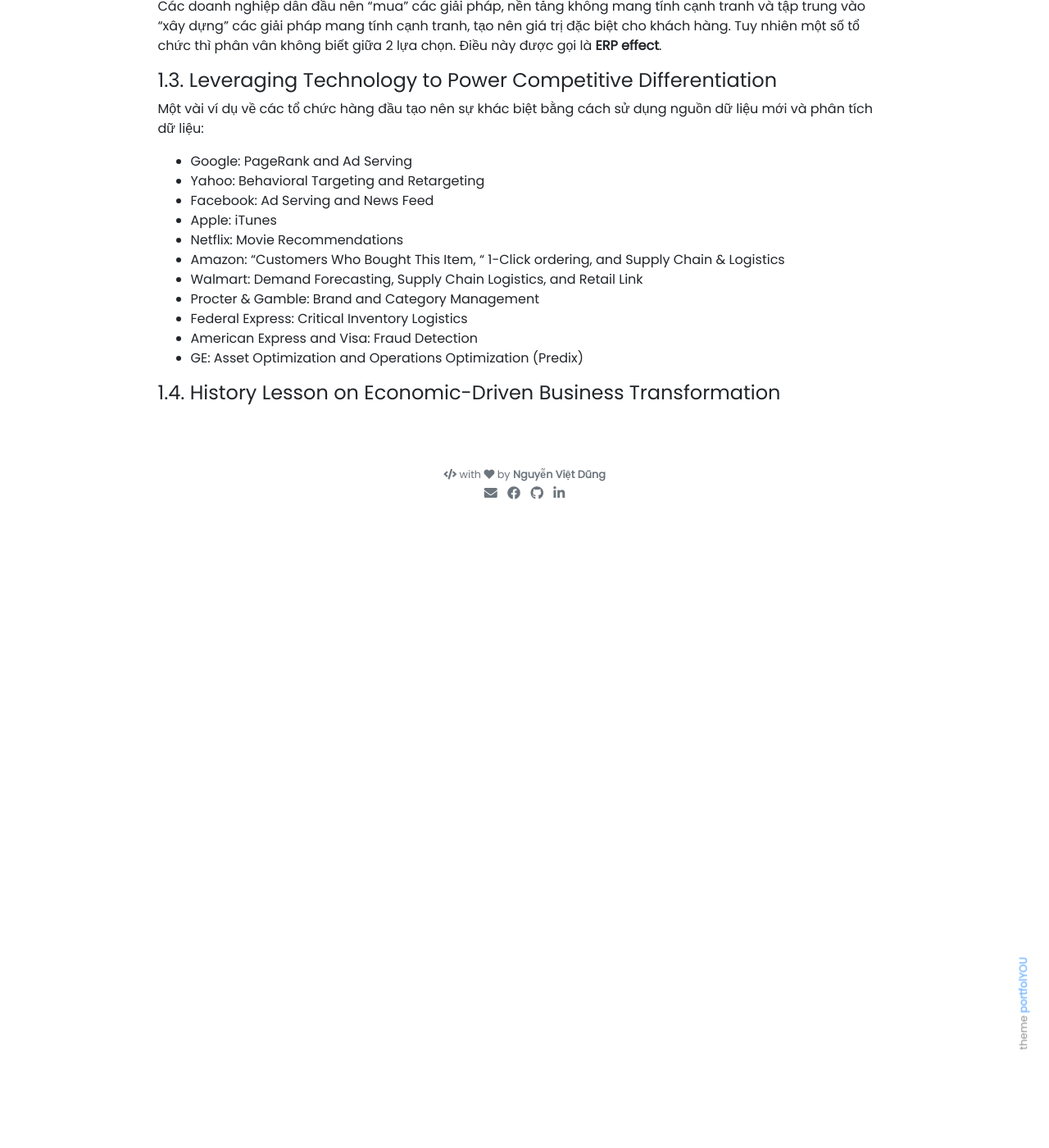
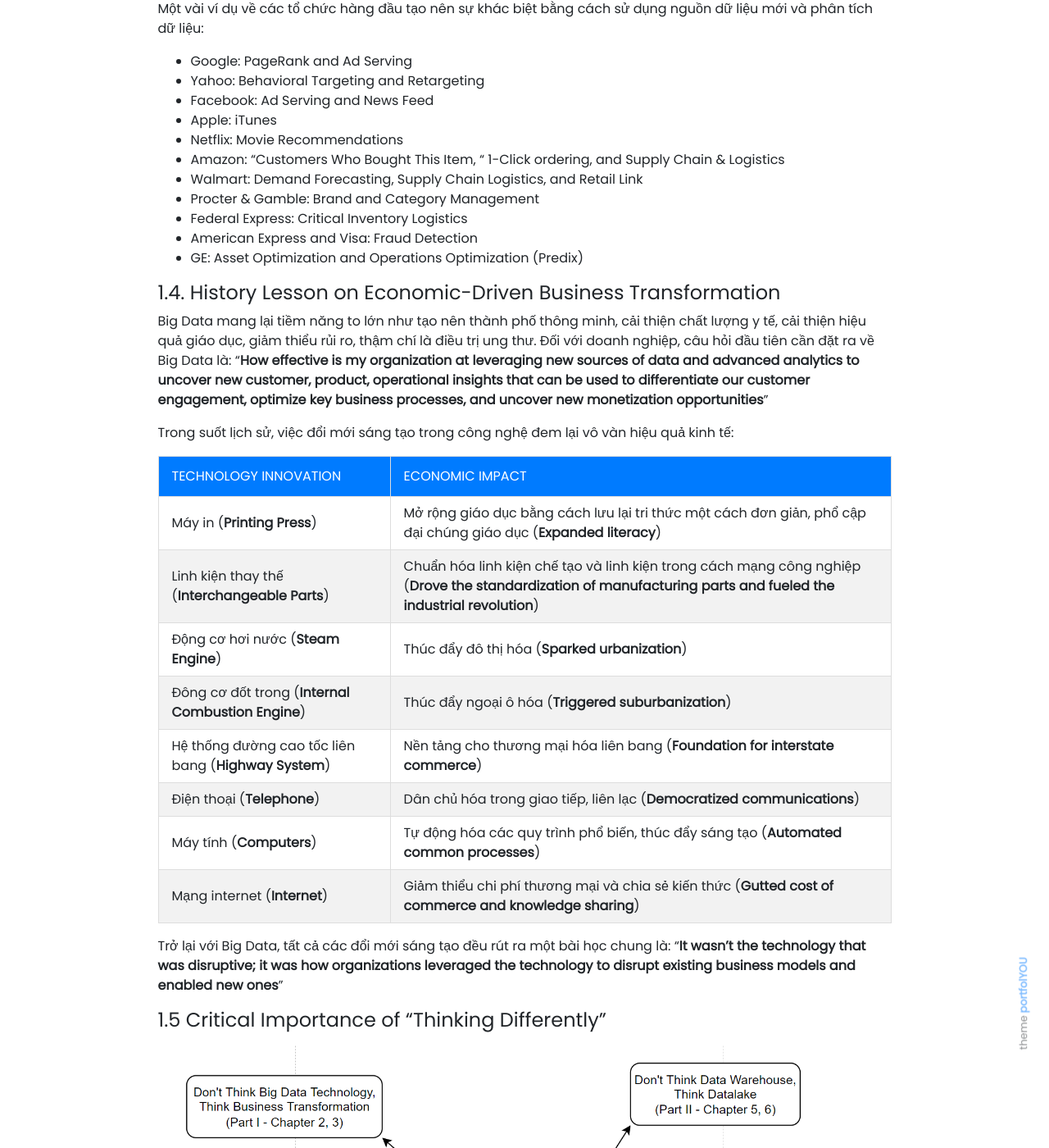
Before and after one commit to dungnv0696/nhathomongmo, a Jekyll site: the page built from _posts/2022-05-31-business-potential-big-data.md, in a window 1280 px wide and 1400 px high, scrolled down 2435 px. Shown: the whole window at 82% size. Built offline with Jekyll 4.4.1, drawn with Linux system fonts in a browser that asks for light colours; nearby versions of some CDN libraries; our own code applies the rules of GitHub Pages for plain Markdown files; comment, search, counter and statistics services are not loaded; before the commit the page ends 3065 px from its top, so only the background shows below that; some of the changed text lies outside the part shown.

Commit message:
update chapter 1

```diff
--- a/_posts/2022-05-31-business-potential-big-data.md
+++ b/_posts/2022-05-31-business-potential-big-data.md
@@ -60,3 +52,25 @@ Một vài ví dụ về các tổ chức hàng đầu tạo nên sự khác bi
 - GE: Asset Optimization and Operations Optimization (Predix)
 
 #### 1.4. History Lesson on Economic-Driven Business Transformation
+Big Data mang lại tiềm năng to lớn như tạo nên thành phố thông minh, cải thiện chất lượng y tế, cải thiện hiệu quả giáo dục, giảm thiểu rủi ro, thậm chí là điều trị ung thư. Đối với doanh nghiệp, câu hỏi đầu tiên cần đặt ra về Big Data là:
+"__How effective is my organization at leveraging new sources of data and advanced analytics to uncover new customer, product, operational insights that can be used to differentiate our customer engagement, optimize key business processes, and uncover new monetization opportunities__"
+
+Trong suốt lịch sử, việc đổi mới sáng tạo trong công nghệ đem lại vô vàn hiệu quả kinh tế:
+
+| TECHNOLOGY INNOVATION                                 | ECONOMIC IMPACT                                                                                                                                                  |
+|-------------------------------------------------------|------------------------------------------------------------------------------------------------------------------------------------------------------------------|
+| Máy in (__Printing Press__)                           | Mở rộng giáo dục bằng cách lưu lại tri thức một cách đơn giản, phổ cập đại chúng giáo dục (__Expanded literacy__)                                                |
+| Linh kiện thay thế (__Interchangeable Parts__)        | Chuẩn hóa linh kiện chế tạo và linh kiện trong cách mạng công nghiệp (__Drove the standardization of manufacturing parts and fueled the industrial revolution__) |
+| Động cơ hơi nước (__Steam Engine__)                   | Thúc đẩy đô thị hóa (__Sparked urbanization__)                                                                                                                   |
+| Đông cơ đốt trong (__Internal Combustion Engine__)    | Thúc đẩy ngoại ô hóa (__Triggered suburbanization__)                                                                                                             |
+| Hệ thống đường cao tốc liên bang (__Highway System__) | Nền tảng cho thương mại hóa liên bang (__Foundation for interstate commerce__)                                                                                   |
+| Điện thoại (__Telephone__)                            | Dân chủ hóa trong giao tiếp, liên lạc (__Democratized communications__)                                                                                          |
+| Máy tính (__Computers__)                              | Tự động hóa các quy trình phổ biến, thúc đẩy sáng tạo (__Automated common processes__)                                                                           |
+| Mạng internet (__Internet__)                          | Giảm thiểu chi phí thương mại và chia sẻ kiến thức (__Gutted cost of commerce and knowledge sharing__)                                                           |
+
+Trở lại với Big Data, tất cả các đổi mới sáng tạo đều rút ra một bài học chung là:
+"__It wasn't the technology that was disruptive; it was how organizations leveraged the technology to disrupt existing business models and enabled new ones__"
+
+#### 1.5 Critical Importance of "Thinking Differently"
+
+![Thinking Differently](https://dungnv0696.github.io/nhathomongmo/assets/img/thinking_differently.png)
```
Also changed, not shown: other parts of _posts/2022-05-31-business-potential-big-data.md (+0 -8 lines), assets/img/thinking_differently.png (added).
